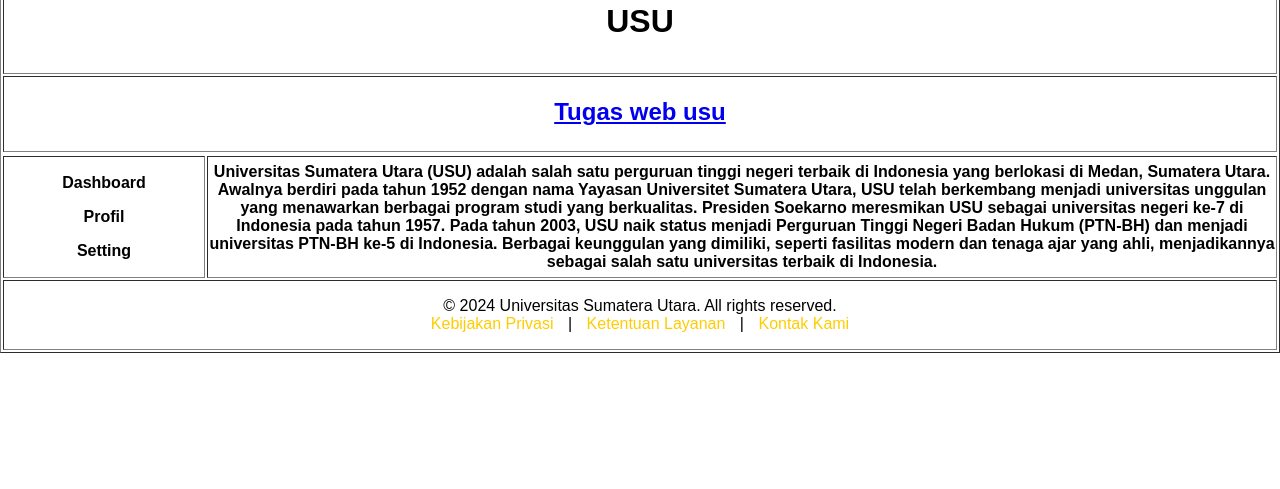
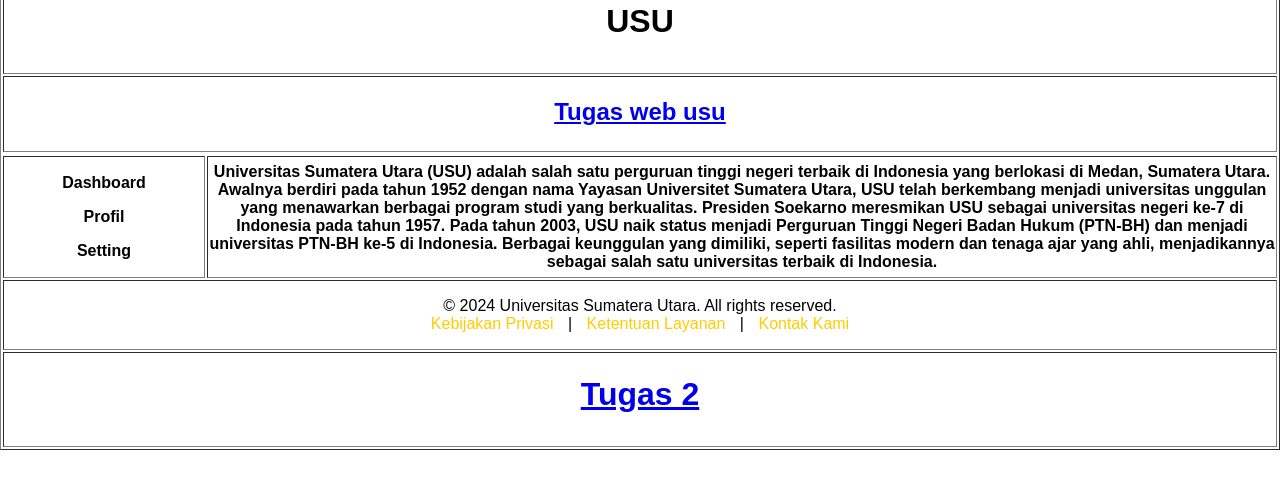
Before and after one commit to andrefarizi/Website-Personal, a plain HTML site: page Index.HTML in a window 1280 px wide. Shown: the part 177-666 px from the top of the page. Drawn offline with Linux system fonts and the light colour scheme.

Commit message:
Index.HTML

```diff
--- a/Index.HTML
+++ b/Index.HTML
@@ -92,6 +92,13 @@
         </footer>
         </td>
     </tr>
+<tr>
+        <td  colspan="2">
+        <center>
+        <a href="https://andrefarizi.github.io/Website-Personal/tugas%202.html" target="">
+        <p><h1>Tugas 2</p></a></h1>
+        </center></td>
+    </tr>
 
 </table>
 
```
